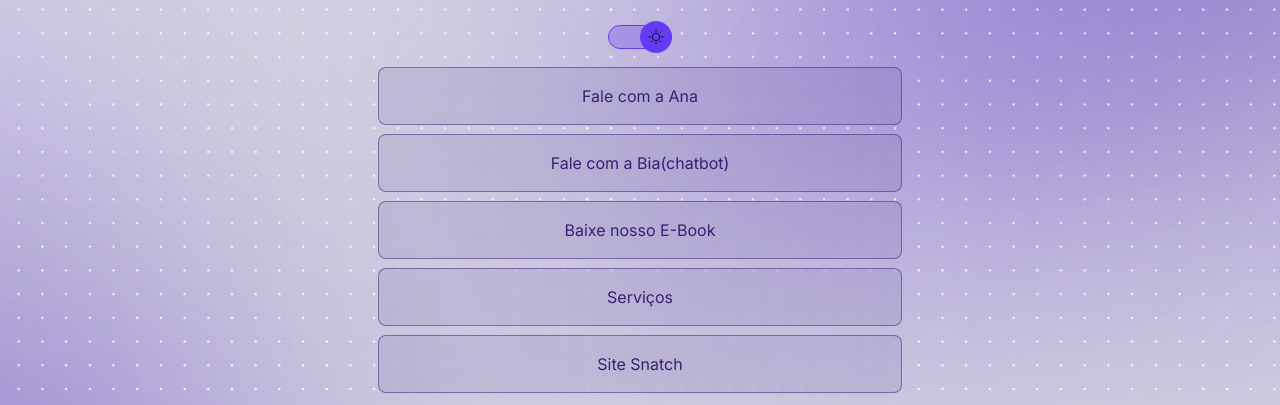
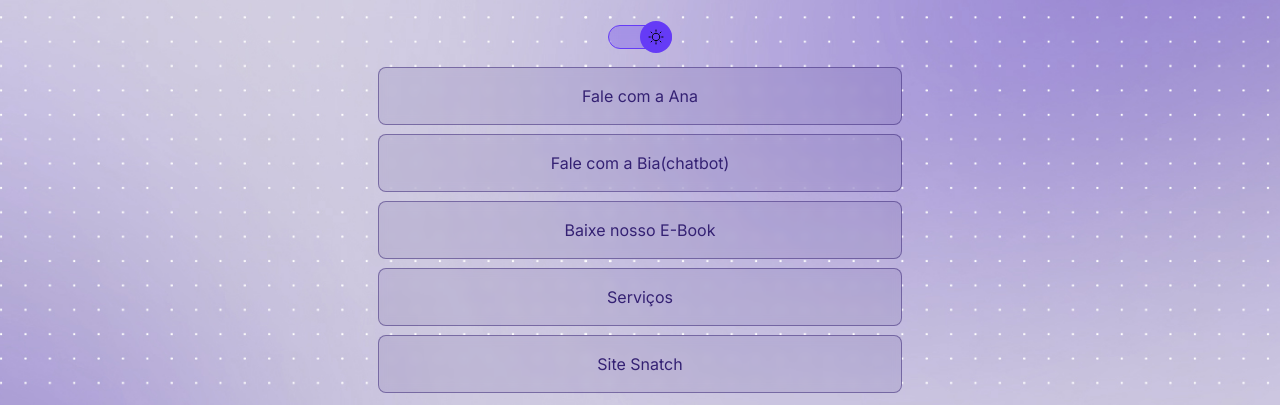
Before and after one commit to CleitonCabret/snatch-Website, a plain HTML site: page index.html in a window 1280 px wide. Shown: the part 260-665 px from the top of the page. Drawn offline with nearby package versions, Linux system fonts and the light colour scheme.

Commit message:
screen ajust

```diff
--- a/style.css
+++ b/style.css
@@ -28,7 +28,7 @@
 
 body {
   background: var(--bg-url) no-repeat top center/cover;
-  height: 100vh;
+  height: 110vh;
 }
 
 body * {
@@ -163,7 +163,7 @@ footer {
 }
 
 /* media queris */
-@media (min-width: 700px) {
+@media (min-width: 800px) {
   :root {
     --bg-url: url(./assets/bg-desktop.jpg);
   }
```
